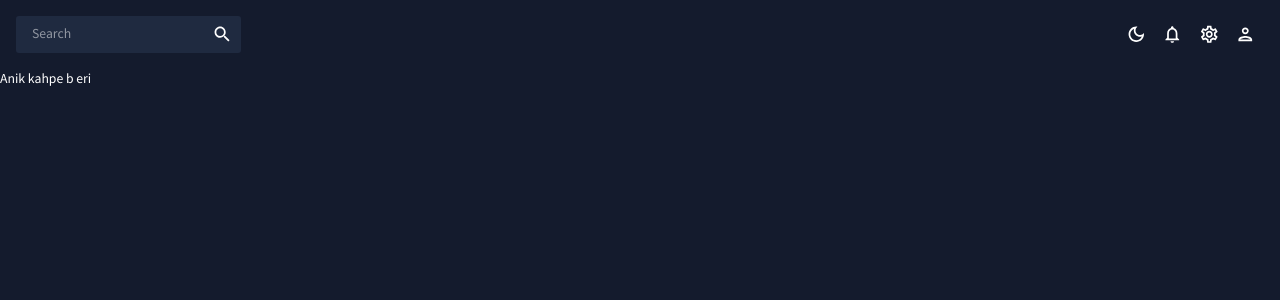
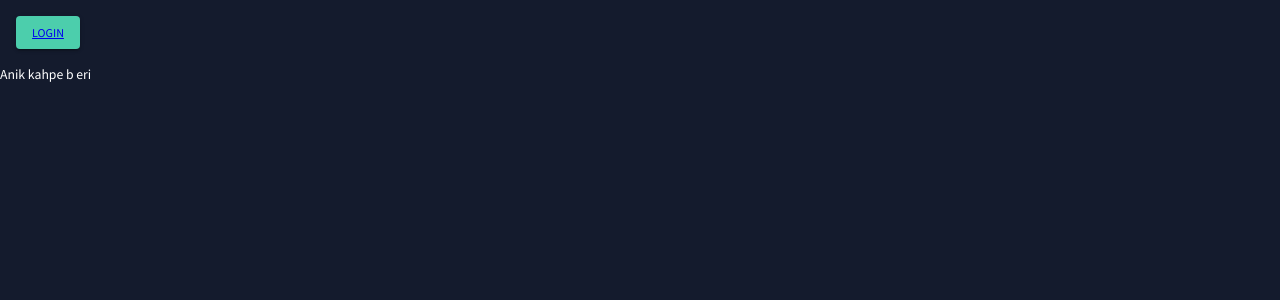
Before and after one commit to RobinMoRi/admin-dashboard, a React (Vite) app: page / in a window 1280 px wide. Shown: the top 300 px of the page. Built offline with nearby package versions, Linux system fonts and the light colour scheme.

Commit message:
updated login flow

```diff
--- a/src/scenes/auth/Login.jsx
+++ b/src/scenes/auth/Login.jsx
@@ -3,6 +3,7 @@ import { Box, Typography, useTheme, TextField, Button } from '@mui/material';
 import { useFormik } from 'formik';
 import * as yup from "yup";
 import PocketBase from 'pocketbase'
+import { useNavigate } from 'react-router-dom';
 
 import {UserContext} from '../../userContext'
 import { ColorModeContext, tokens } from '../../theme';
@@ -13,12 +14,14 @@ const Login = () => {
     const colorMode = useContext(ColorModeContext);
     const client = new PocketBase(import.meta.env.VITE_POCKETBASE_HOST);
     const {user, setUser} = useContext(UserContext);
+    const navigate = useNavigate();
 
     const formik = useFormik({
         initialValues: {
           email: '',
           password: '',
         },
+        validationSchema: loginSchema,
         onSubmit: (values) => {
           login(values)
         }
@@ -31,6 +34,7 @@ const Login = () => {
         );
         console.log(user);
         setUser(user.user);
+        navigate('/');
     }
 
 
@@ -47,6 +51,8 @@ const Login = () => {
                             name="email"
                             value={formik.values.email}
                             onChange={formik.handleChange}
+                            error={!!formik.touched.email && !!formik.errors.email}
+                            helperText={formik.touched.email && formik.touched.email}
                             sx={{mb: "20px"}}
                             />
                         <TextField
@@ -55,8 +61,10 @@ const Login = () => {
                             variant="filled"
                             type="password"
                             name="password"
+                            value={formik.values.password}
                             onChange={formik.handleChange}
-                            value={formik.values.password}
+                            error={!!formik.touched.password && !!formik.errors.password}
+                            helperText={formik.touched.password && formik.touched.password}
                             />
                     </Box>
                     <Box display="flex" justifyContent="center" alignItems="center">
--- a/src/scenes/global/Topbar.jsx
+++ b/src/scenes/global/Topbar.jsx
@@ -1,5 +1,6 @@
 import React, { useContext } from 'react';
-import { Box, IconButton, useTheme, InputBase } from '@mui/material';
+import { Box, IconButton, useTheme, InputBase, Button } from '@mui/material';
+import { Link } from "react-router-dom";
 
 import { ColorModeContext, tokens } from '../../theme';
 import LightModeOutlinedIcon from '@mui/icons-material/LightModeOutlined';
@@ -9,15 +10,18 @@ import SettingsOutlinedIcon from '@mui/icons-material/SettingsOutlined';
 import PersonOutlinedIcon from '@mui/icons-material/PersonOutlined';
 import SearchIcon from '@mui/icons-material/Search';
 
+import {UserContext} from '../../userContext'
+
 
 const Topbar = () => {
     const theme = useTheme();
     const colors = tokens(theme.palette.mode);
     const colorMode = useContext(ColorModeContext);
+    const {user, setUser} = useContext(UserContext);
 
     return (
         <Box display="flex" justifyContent="space-between" p={2}>
-            <Box display="flex" backgroundColor={colors.primary[400]} borderRadius="3px">
+        { user ? <><Box display="flex" backgroundColor={colors.primary[400]} borderRadius="3px">
                 <InputBase sx={{ ml: 2, flex: 1}} placeholder="Search"></InputBase>
                 <IconButton type="button" sx={{p: 1}}>
                     <SearchIcon />
@@ -36,7 +40,7 @@ const Topbar = () => {
                 <IconButton>
                     <PersonOutlinedIcon />
                 </IconButton>
-            </Box>
+            </Box></> : <Button color="secondary" variant="contained"><Link to="/login">Login</Link></Button>}
         </Box>
     );
 }
```
